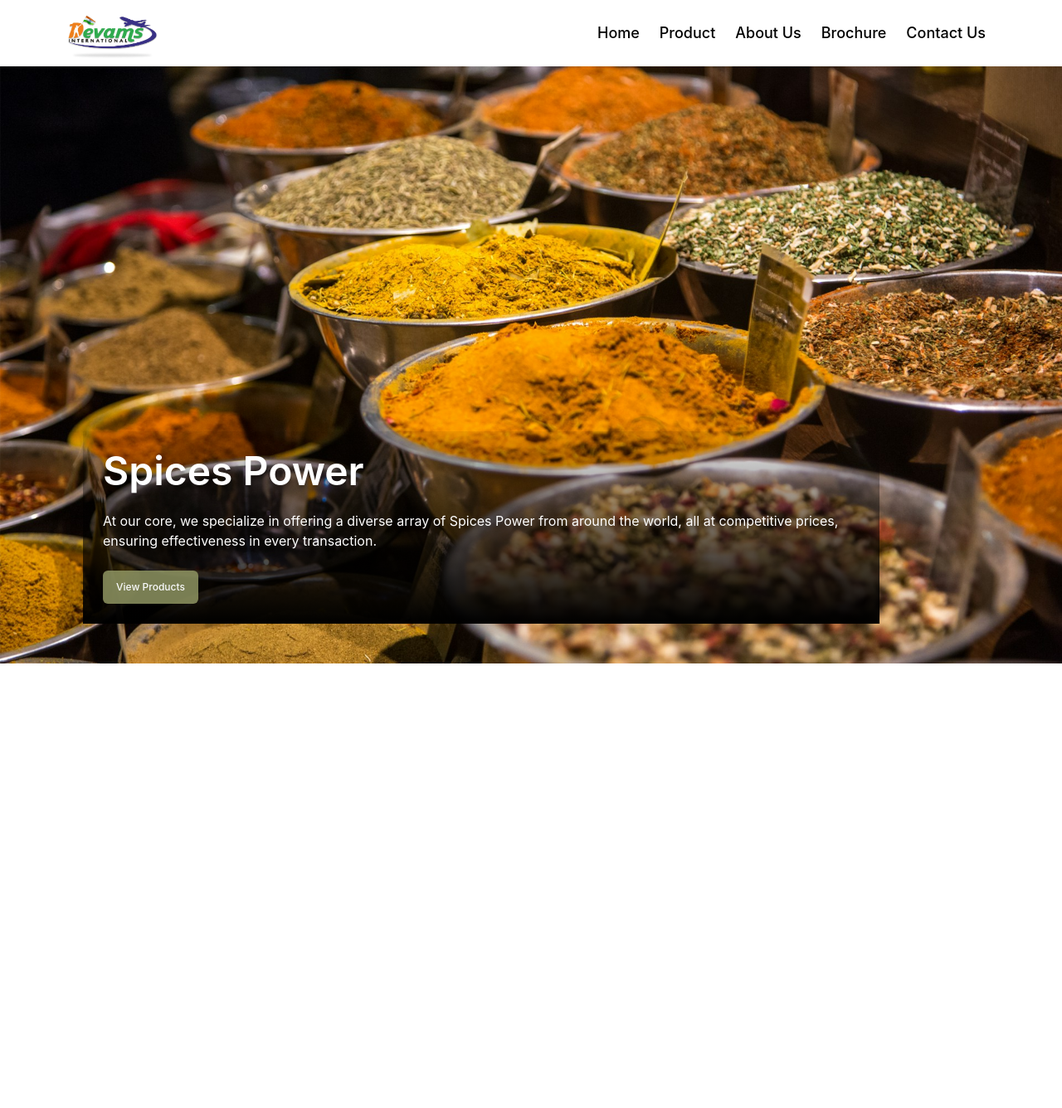
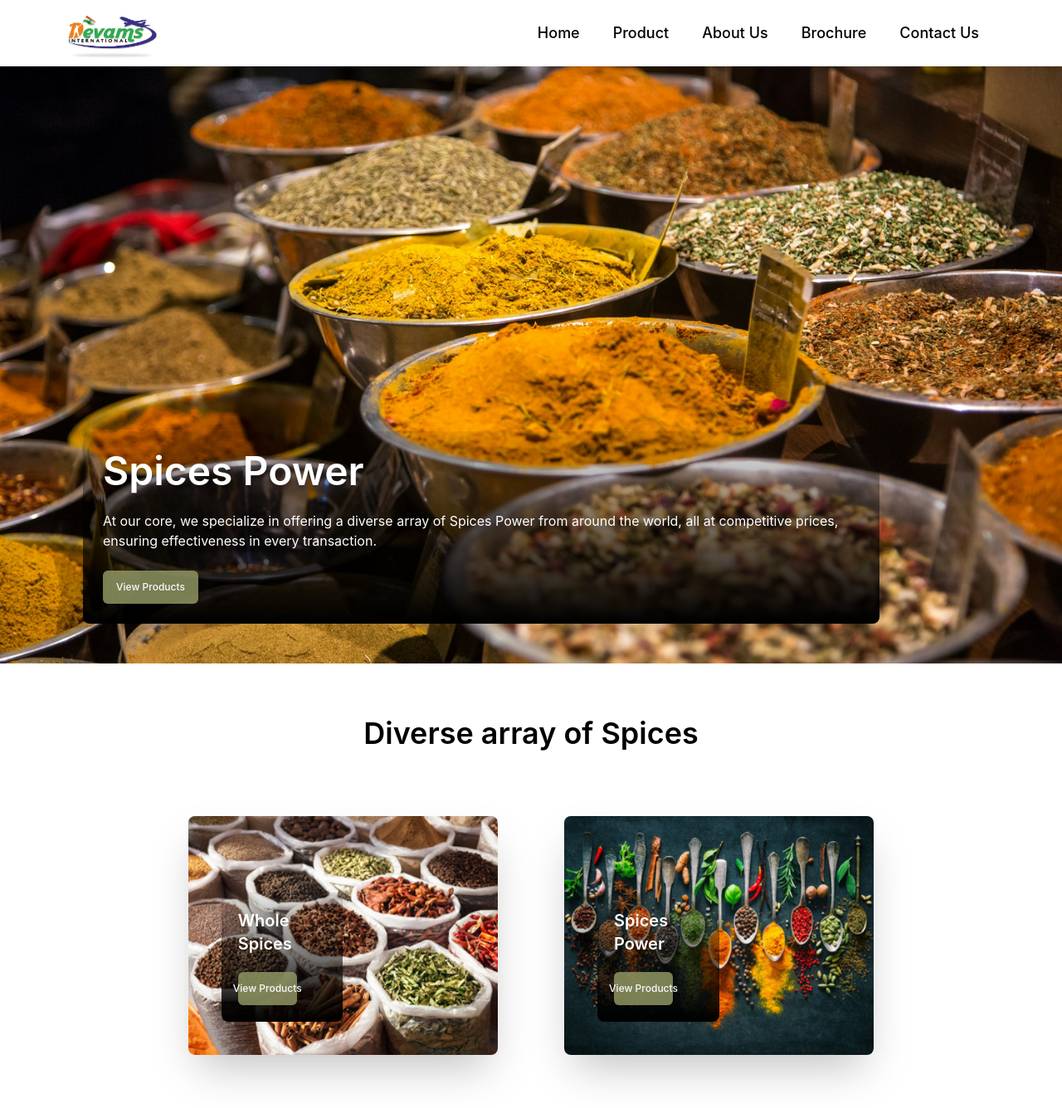
Before and after one commit to BrijeshDarji/devams-international, a React (Vite) app: page / in a window 1280 px wide. Shown: the whole page at 83% size. Before the commit the page ends 800 px from the top, so only its background shows below. Built offline with nearby package versions, Linux system fonts and the light colour scheme.

Commit message:
feat(homeScreen): :art: developed Diverse array of Spices section

```diff
--- a/src/App.css
+++ b/src/App.css
@@ -12,3 +12,16 @@
 .border__image {
     background: linear-gradient(#0001, #000);
 }
+.whole__spices {
+    background-size: cover;
+    background-position: center center;
+    background-image: url("./assets/images/WholeSpicesThumbnail.jpg");
+    background-repeat: no-repeat;
+}
+
+.spices__powder {
+    background-size: cover;
+    background-position: center center;
+    background-image: url("./assets/images/SpicesPowderThumbnail.jpg");
+    background-repeat: no-repeat;
+}
--- a/src/components/HomeScreen.jsx
+++ b/src/components/HomeScreen.jsx
@@ -1,6 +1,7 @@
 import React, { useRef } from "react"
 import { useNavigate } from "react-router-dom"
 import { Menu } from "lucide-react"
+import { clsx } from "clsx"
 import Autoplay from "embla-carousel-autoplay"
 
 import {
@@ -23,7 +24,6 @@ import { Button } from "@/src/components/ui/button"
 import { CAROUSEL_IMAGES, NAV_MENU } from "../assets/constants/Constant"
 
 import DevamsLogo from "../assets/images/DevamsLogo1.jpeg"
-import HerbsAndSpicesImage from "../assets/images/HerbsAndSpices.png"
 
 function HomeScreen() {
     const plugin = useRef(
@@ -37,9 +37,24 @@ function HomeScreen() {
         })
     )
 
+    const diversArrayOfSpices = [
+        {
+            key: 1,
+            className: "whole__spices",
+            text: "Whole Spices",
+            buttonText: "View Products",
+        },
+        {
+            key: 2,
+            className: "spices__powder",
+            text: "Spices Power",
+            buttonText: "View Products",
+        }
+    ]
+
     return (
         <>
-            <div className="py-2 px-12 md:px-20 flex justify-between items-center self-stretch fixed top-0 w-full z-10">
+            <div className="bg-white py-2 px-12 lg:px-20 flex justify-between items-center self-stretch fixed top-0 w-full z-10 drop-shadow-xl">
                 <img
                     src={DevamsLogo}
                     alt="Devams"
@@ -63,12 +78,12 @@ function HomeScreen() {
                     </DropdownMenu>
                 </div>
 
-                <div className="font-medium hidden md:flex justify-around items-center w-100">
+                <div className="font-medium hidden md:flex justify-end items-center w-100">
                     {
                         NAV_MENU.map(menu => (
                             <span
                                 key={menu}
-                                className="md:text-base lg:text-lg"
+                                className="md:text-base lg:text-lg hover:bg-gray-100 hover:cursor-pointer hover:rounded-lg px-5 py-2 min-w-fit"
                             >
                                 {menu}
                             </span>
@@ -95,7 +110,7 @@ function HomeScreen() {
                                             className="w-full h-96 lg:h-180 object-cover"
                                         />
 
-                                        <div className="absolute w-3/4 p-6 border__image text-shadow shadow-[#00000040] text-white flex flex-col items-start leading-relaxed gap-6      left-6 md:left-12 lg:left-25        bottom-6 md:bottom-12 ">
+                                        <div className="absolute w-3/4 p-6 border__image text-shadow shadow-[#00000040] text-white rounded-lg flex flex-col items-start leading-relaxed gap-6      left-6 md:left-12 lg:left-25        bottom-6 md:bottom-12 ">
                                             <div className="font-semibold       text-2xl md:text-4xl lg:text-5xl">
                                                 {imageInfo.text.header}
                                             </div>
@@ -115,6 +130,29 @@ function HomeScreen() {
                     }
                 </CarouselContent>
             </Carousel>
+
+            <div className="flex flex-col justify-center items-center  w-full       gap-10 lg:gap-20      px-14 lg:px-20 py-16">
+                <p className="font-semibold       text-2xl md:text-4xl">
+                    Diverse array of Spices
+                </p>
+
+                <div className="flex flex-col md:flex-row justify-center items-center w-full    gap-10 xl:gap-20">
+                    {diversArrayOfSpices.map(data => (
+                        <div className={clsx(data.className, "w-full md:w-1/2 xl:w-2/6    h-80 md:h-72 text-white p-10 flex flex-col gap-5 justify-end rounded-lg shadow-2xl")}>
+                            <div className="w-full lg:w-1/2 flex flex-col gap-5 border__image p-5 rounded-lg">
+                                <p className="text-xl font-semibold">
+                                    {data.text}
+                                </p>
+
+                                <Button className="bg-primary hover:bg-primaryLight text-xs w-2/3">
+                                    {data.buttonText}
+                                </Button>
+                            </div>
+                        </div>
+                    ))
+                    }
+                </div>
+            </div>
         </>
     )
 }
```
Also changed, not shown: src/assets/images/SpicesPowderThumbnail.jpg (added), src/assets/images/WholeSpicesThumbnail.jpg (added).
